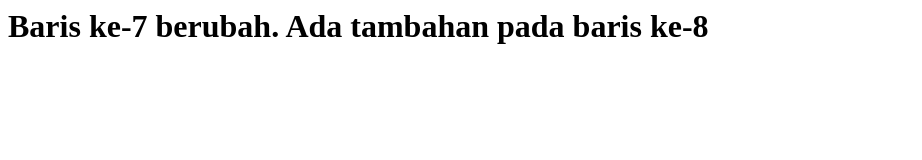
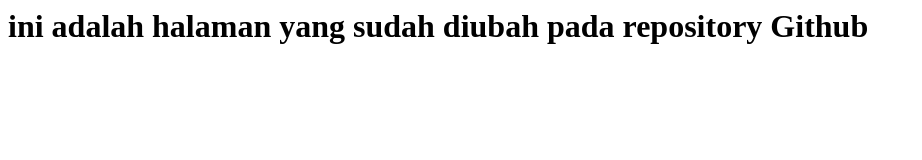
Before and after one commit to Ressanovamaulina/My-Project, a plain HTML site: page index.html in a window 1280 px wide. Shown: the whole page, without its empty margins (0-922 px from the left). Drawn offline with Linux system fonts and the light colour scheme.

Commit message:
Update index.html

```diff
--- a/index.html
+++ b/index.html
@@ -5,8 +5,7 @@
 </html>
 <body>
     <h1>
-        Baris ke-7 berubah.
-        Ada tambahan pada baris ke-8
+        ini adalah halaman yang sudah diubah pada repository Github
     </h1>
 </body>
 </html>
```
